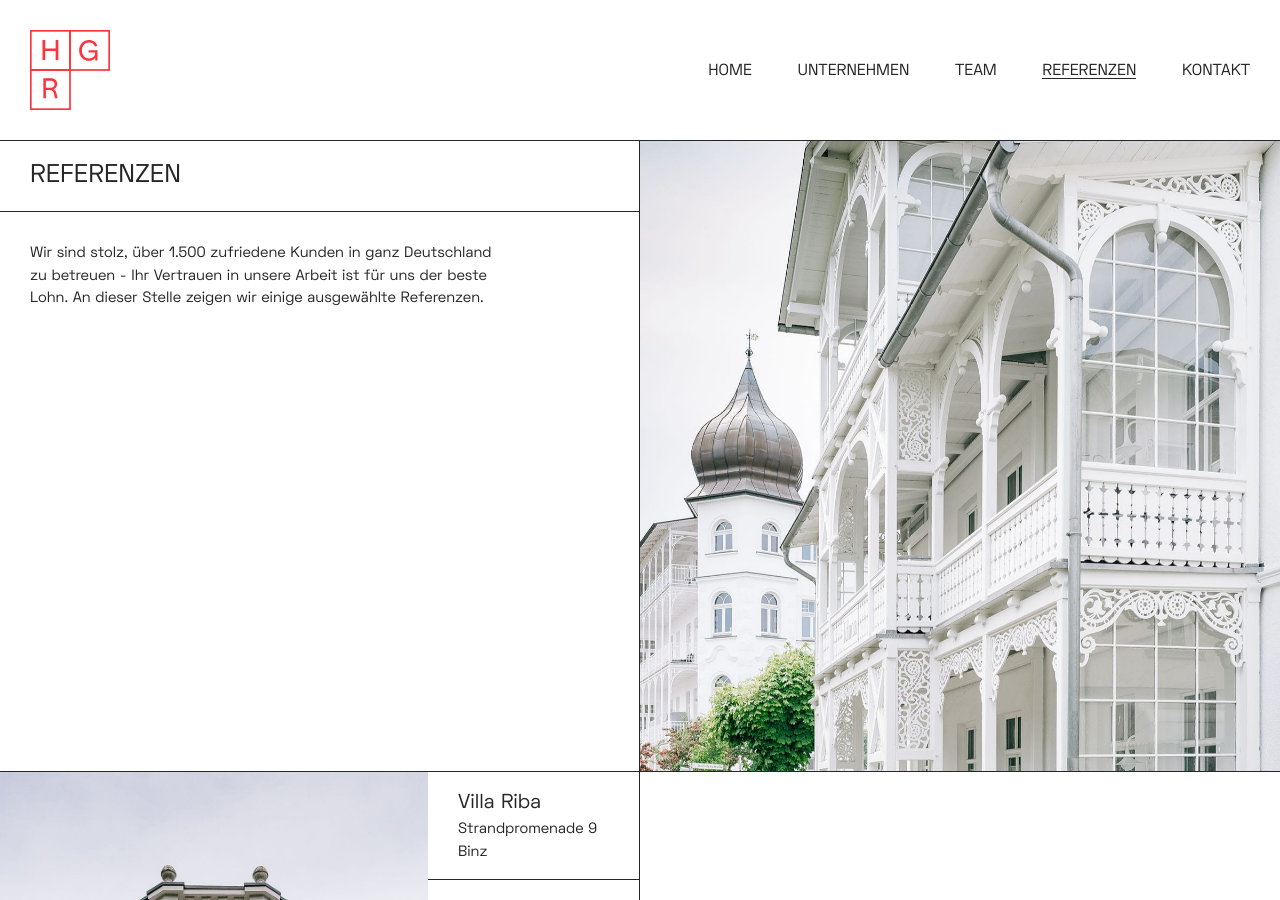
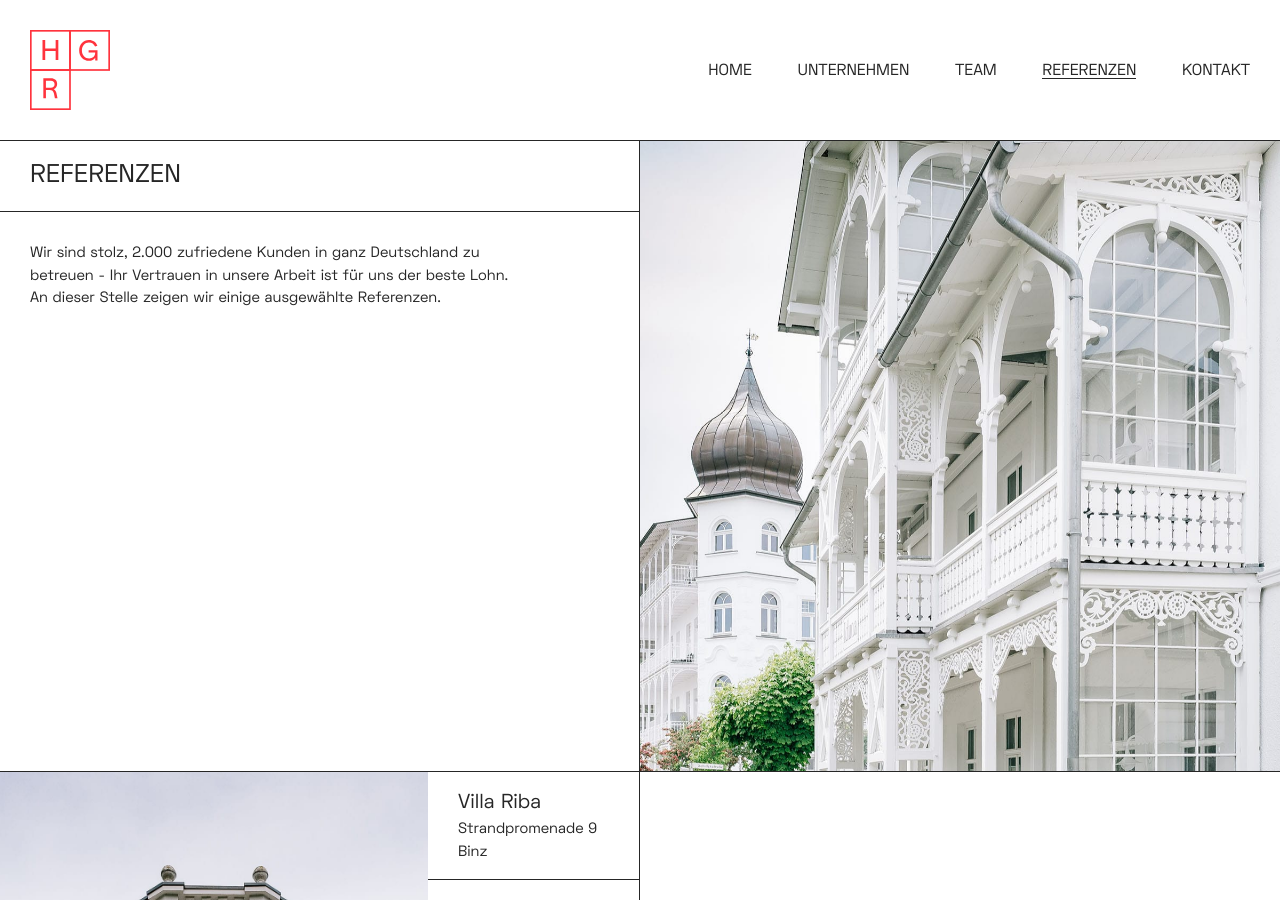
Before and after one commit to nikitasarejko/hgr, a Jekyll site: the page built from referenzen.markdown, in a window 1280 px wide and 900 px high. Built offline with Jekyll 4.4.1, drawn with Linux system fonts in a browser that asks for light colours; nearby versions of some CDN libraries.

Commit message:
Updated Referenzen

```diff
--- a/referenzen.markdown
+++ b/referenzen.markdown
@@ -6,4 +6,4 @@
 layout: referenzen
 ---
 
-Wir sind stolz, über 1.500 zufriedene Kunden in ganz Deutschland zu betreuen - Ihr Vertrauen in unsere Arbeit ist für uns der beste Lohn. An dieser Stelle zeigen wir einige ausgewählte Referenzen.
+Wir sind stolz, 2.000 zufriedene Kunden in ganz Deutschland zu betreuen - Ihr Vertrauen in unsere Arbeit ist für uns der beste Lohn. An dieser Stelle zeigen wir einige ausgewählte Referenzen.
```
